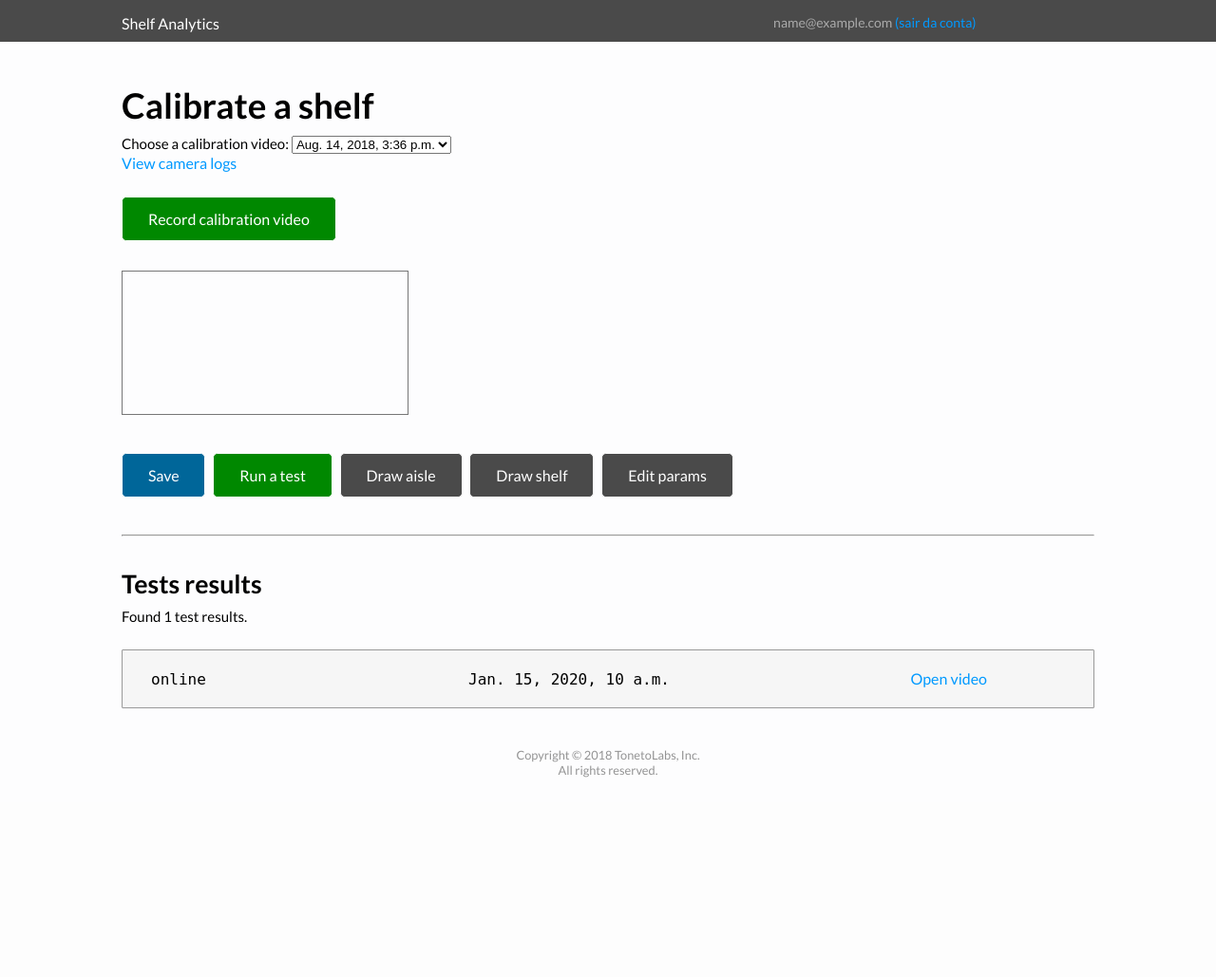
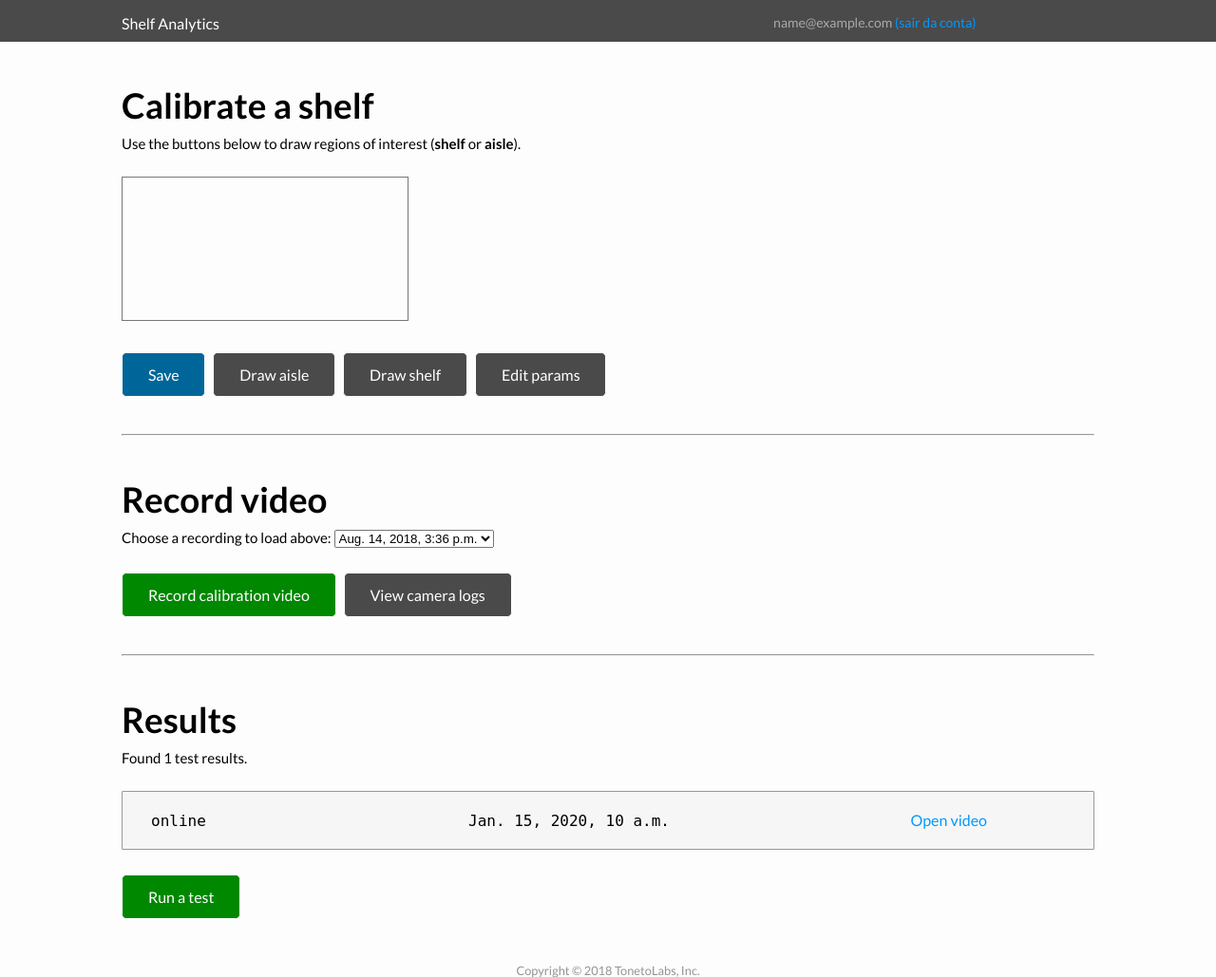
Before and after one commit to mion/shan-admin, a Django app: template shan/shancms/templates/shancms/shelfs_calibrate.html in a window 1280 px wide. Shown: the top 1029 px of the page at 95% size. Before the commit the page ends 819 px from the top, so only its background shows below. Run offline with Django 3.2, Linux system fonts and the light colour scheme; data comes from the database, SQL or seed files in the repository; tables that the repository leaves empty hold one stand-in row (values such as "Sample post"); the template is opened without the code that fills it: values that come from a table or form of the project are taken from there, most other values are stand-ins (such as "Sample title", 1, 10 or a date in 2020); a map, chart or similar area stays blank.

Commit message:
Tweak ui

```diff
--- a/shan/shancms/templates/shancms/shelfs_calibrate.html
+++ b/shan/shancms/templates/shancms/shelfs_calibrate.html
@@ -42,8 +42,22 @@
     </div>
     <div class="main">
       <h1>Calibrate a shelf</h1>
+      <p>Use the buttons below to draw regions of interest (<b>shelf</b> or <b>aisle</b>).</p>
+      <div class="v-space-1grem"></div>
+      <canvas id="calibration-canvas"></canvas>
+      <div id="canvas-message">
+      </div>
+      <br>
+      <!-- <div class="v-space-1grem"></div> -->
+      <a id="btn-save" class="button1" href="#">Save</a>
+      <a id="btn-draw-aisle" class="button2" href="#">Draw aisle</a>
+      <a id="btn-draw-shelf" class="button2" href="#">Draw shelf</a>
+      <a id="btn-edit-params" class="button2" href="#open-modal">Edit params</a>
+      <div class="v-space-1grem"></div>
+      <hr>
+      <h1>Record video</h1>
       <p>
-        <label for="calib-video-select">Choose a calibration video:  </label>
+        <label for="calib-video-select">Choose a recording to load above:  </label>
         <select id="calib-video-select">
             <option value="{{ my_calibration_video.id }}">{{ my_calibration_video.recording_date }}</option>
             {% for calib_video in other_calibration_videos %}
@@ -51,28 +65,18 @@
             {% endfor %}
         </select>
       </p>
-      <a id="view-camera-logs" href="#" class="link">View camera logs</a>
+      <div class="v-space-1grem"></div>
+      <a id="btn-record" class="button3" href="#">Record calibration video</a>
+      <a id="view-camera-logs" href="#" class="button2">View camera logs</a>
       <div id="camera-logs">
         Lorem ipsum dolor sit amet consectetur adipisicing elit. Facilis, dignissimos quae? Neque quod, natus minus alias dolorum adipisci eaque porro deserunt delectus autem quam optio quia pariatur ex maiores quibusdam.
       </div>
-      <div class="v-space-1grem"></div>
-      <a id="btn-record" class="button3" href="#">Record calibration video</a>
+      <br>
       <span id="status-record">
       </span>
       <div class="v-space-1grem"></div>
-      <canvas id="calibration-canvas"></canvas>
-      <div id="canvas-message">
-      </div>
-      <div class="v-space-1grem"></div>
-      <a id="btn-save" class="button1" href="#">Save</a>
-      <a id="btn-test" class="button3" href="#">Run a test</a>
-      <a id="btn-draw-aisle" class="button2" href="#">Draw aisle</a>
-      <a id="btn-draw-shelf" class="button2" href="#">Draw shelf</a>
-      <a id="btn-edit-params" class="button2" href="#open-modal">Edit params</a>
-      <div class="v-space-1grem"></div>
       <hr>
-      <div class="v-space-1grem"></div>
-      <h2>Tests results</h2>
+      <h1>Results</h1>
       <p>Found {{ tests_count }} test results.</p>
       <div class="v-space-1grem"></div>
       <div class="test-list">
@@ -84,6 +88,8 @@
         </div>
         {% endfor %}
       </div>
+      <div class="v-space-1grem"></div>
+      <a id="btn-test" class="button3" href="#">Run a test</a>
     </div>
     <div class="footer">
       Copyright © 2018 TonetoLabs, Inc.<br>All rights reserved.
```
